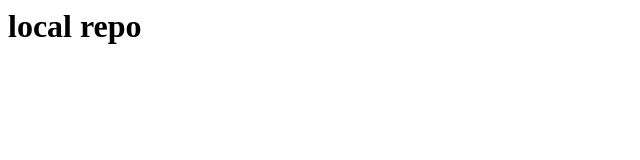
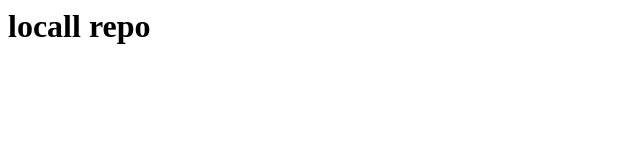
Before and after one commit to Kailash2998/localrepo, a plain HTML site: page index.html in a window 1280 px wide. Shown: the full height of the page, 0-640 px from the left. Drawn offline with Linux system fonts and the light colour scheme.

Commit message:
changes for the merge functionality checkup

```diff
--- a/index.html
+++ b/index.html
@@ -1 +1 @@
-<h1>local repo </h1>
+<h1>locall repo </h1>
```
